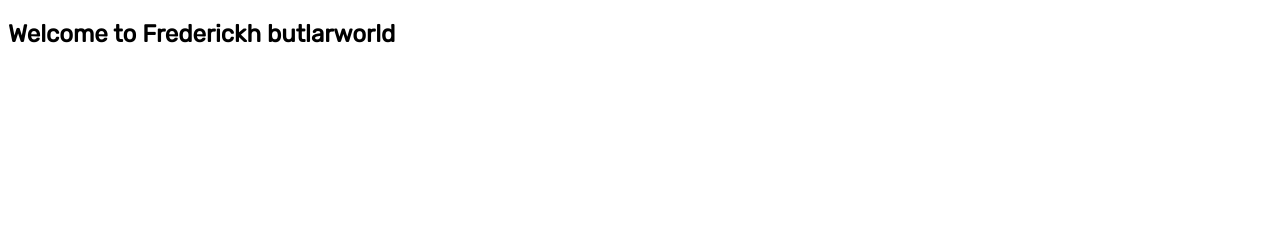
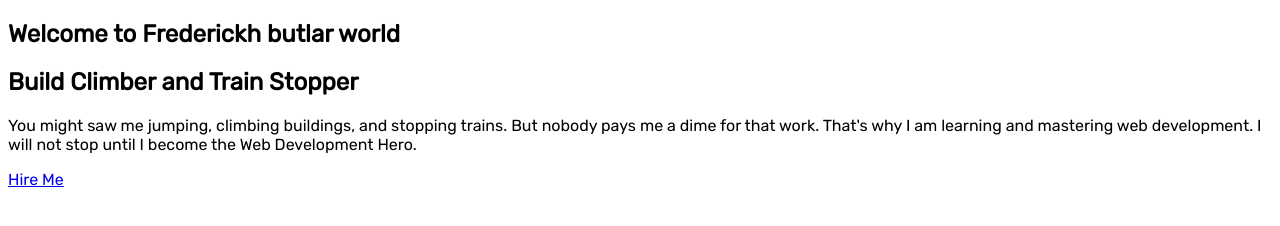
Before and after one commit to fardin000/my-thrid-repo, a plain HTML site: page index.html in a window 1280 px wide. Drawn offline with Linux system fonts and the light colour scheme.

Commit message:
added github link

```diff
--- a/index.html
+++ b/index.html
@@ -13,7 +13,10 @@
 <body>
     <section>
         <div>
-            <h1>Welcome to <span>Frederickh butlar</span>world</h1>
+            <h1>Welcome to <span>Frederickh butlar</span> world</h1>
+            <h2>Build Climber and Train Stopper</h2>
+            <p>You might saw me jumping, climbing buildings, and stopping trains. But nobody pays me a dime for that work. That's why I am learning and mastering web development. I will not stop until I become the Web Development Hero.</p>
+            <a href="https://github.com/fardin000/my-thrid-repo">Hire Me</a>
         </div>
         <div></div>
     </section>
```
